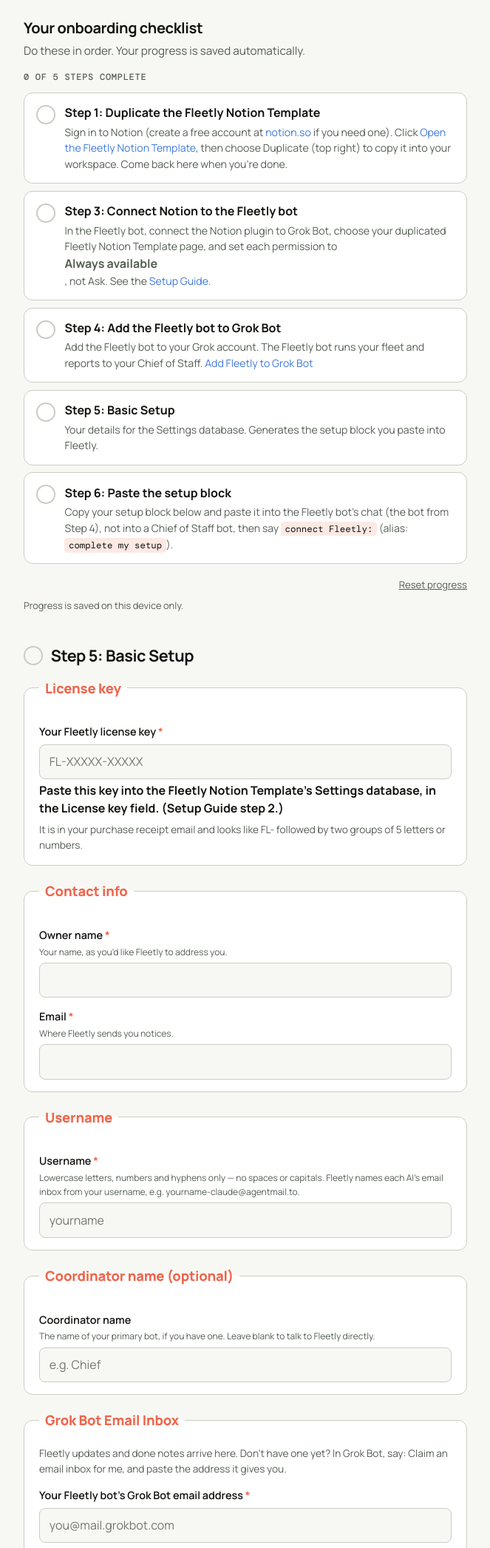
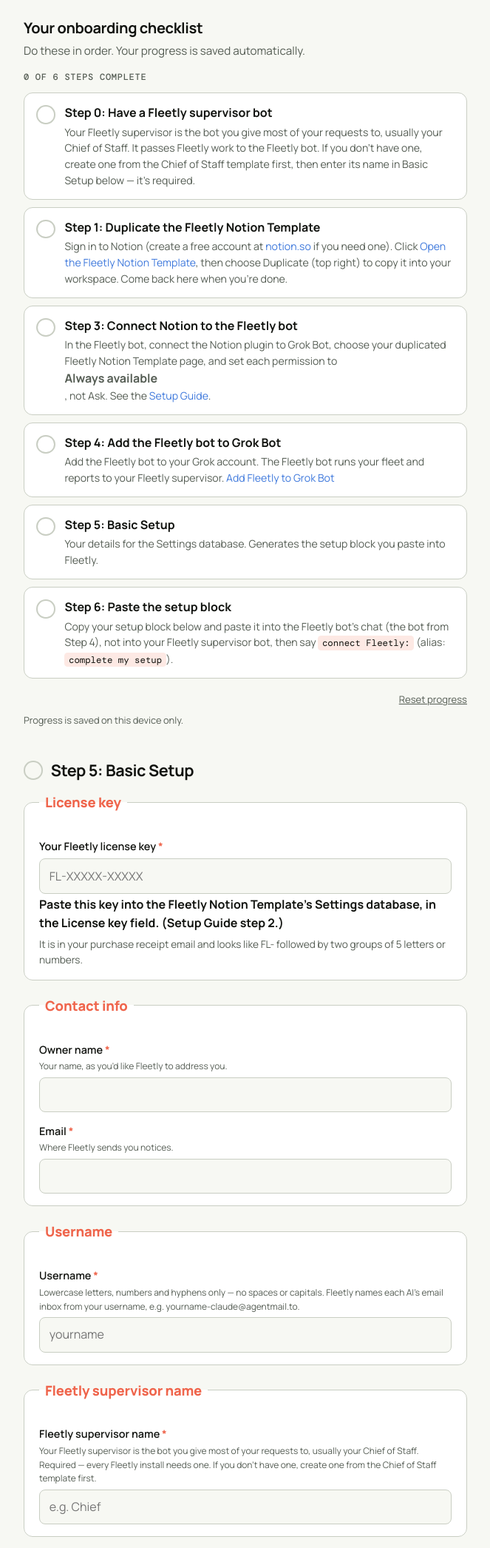
Before and after one commit to MIke24435/fleetly-site, a plain HTML site: page onboarding/index.html in a window 1280 px wide. Shown: the part 180-2272 px from the top of the page at 74% size, without its empty margins (308-971 px from the left). Drawn offline with nearby package versions, Linux system fonts and the light colour scheme.

Commit message:
Onboarding form: Fleetly supervisor required (K.79, Nov 11)
- Supervisor name is now a required field (was 'Coordinator name (optional)')
- Step 0 checklist item: have a Fleetly supervisor bot (checklist now 6 steps)
- Trigger shown as connect supervisor: with connect Chief: as alias
- Customer-facing text says 'Fleetly supervisor' for the role throughout
- Setup-block line label stays 'Coordinator name:' (bot-parsed; rename is Chief's v11 bot-side item)

```diff
--- a/onboarding/index.html
+++ b/onboarding/index.html
@@ -164,8 +164,15 @@
   <section class="checklist" aria-label="Onboarding checklist">
     <h2>Your onboarding checklist</h2>
     <p class="sub2">Do these in order. Your progress is saved automatically.</p>
-    <p class="progress-line" id="progress-line">0 of 5 steps complete</p>
+    <p class="progress-line" id="progress-line">0 of 6 steps complete</p>
     <ol class="steps">
+      <li class="step" data-section="supervisor">
+        <button type="button" class="step-check" aria-label="Mark Have a Fleetly supervisor complete"></button>
+        <div class="step-body">
+          <strong class="step-title">Step 0: Have a Fleetly supervisor bot</strong>
+          <span class="desc">Your Fleetly supervisor is the bot you give most of your requests to, usually your Chief of Staff. It passes Fleetly work to the Fleetly bot. If you don't have one, create one from the Chief of Staff template first, then enter its name in Basic Setup below — it's required.</span>
+        </div>
+      </li>
       <li class="step" data-section="duplicate">
         <button type="button" class="step-check" aria-label="Mark Duplicate Template complete"></button>
         <div class="step-body">
@@ -184,7 +191,7 @@
         <button type="button" class="step-check" aria-label="Mark Add Fleetly Bot complete"></button>
         <div class="step-body">
           <strong class="step-title">Step 4: Add the Fleetly bot to Grok Bot</strong>
-          <span class="desc">Add the Fleetly bot to your Grok account. The Fleetly bot runs your fleet and reports to your Chief of Staff. <span id="grok-template-slot"></span></span>
+          <span class="desc">Add the Fleetly bot to your Grok account. The Fleetly bot runs your fleet and reports to your Fleetly supervisor. <span id="grok-template-slot"></span></span>
         </div>
       </li>
       <li class="step" data-section="basic">
@@ -198,7 +205,7 @@
         <button type="button" class="step-check" aria-label="Mark Paste setup block complete"></button>
         <div class="step-body">
           <strong class="step-title">Step 6: Paste the setup block</strong>
-          <span class="desc">Copy your setup block below and paste it into the Fleetly bot’s chat (the bot from Step 4), not into a Chief of Staff bot, then say <code>connect Fleetly:</code> (alias: <code>complete my setup</code>).</span>
+          <span class="desc">Copy your setup block below and paste it into the Fleetly bot’s chat (the bot from Step 4), not into your Fleetly supervisor bot, then say <code>connect Fleetly:</code> (alias: <code>complete my setup</code>).</span>
         </div>
       </li>
     </ol>
@@ -248,11 +255,12 @@
     </fieldset>
 
     <fieldset>
-      <legend>Coordinator name (optional)</legend>
-      <label for="chief-name">Coordinator name
-        <small>The name of your primary bot, if you have one. Leave blank to talk to Fleetly directly.</small>
+      <legend>Fleetly supervisor name</legend>
+      <label for="chief-name">Fleetly supervisor name <span class="req">*</span>
+        <small>Your Fleetly supervisor is the bot you give most of your requests to, usually your Chief of Staff. Required — every Fleetly install needs one. If you don't have one, create one from the Chief of Staff template first.</small>
       </label>
-      <input type="text" id="chief-name" name="chief-name" autocomplete="off" placeholder="e.g. Chief">
+      <input type="text" id="chief-name" name="chief-name" autocomplete="off" placeholder="e.g. Chief" required>
+      <p class="field-err" id="chief-name-err">Please enter your Fleetly supervisor's name.</p>
     </fieldset>
 
     <fieldset>
@@ -381,7 +389,7 @@
       <button class="copy-btn" id="copy-btn">Copy setup block</button>
       <pre id="setup-block"></pre>
     </div>
-    <p class="next">Paste this into the Fleetly bot&rsquo;s chat (the bot from Step 4), not into a Chief of Staff bot. The Fleetly bot will fill in your Settings and AI Fleet databases.</p>
+    <p class="next">Paste this into the Fleetly bot&rsquo;s chat (the bot from Step 4), not into your Fleetly supervisor bot. The Fleetly bot will fill in your Settings and AI Fleet databases.</p>
   </div>
 
   <section class="what-next" aria-label="What happens next">
@@ -390,7 +398,7 @@
     <ul style="list-style:none; margin:0; padding:0; display:grid; gap:.6rem;">
       <li><label><input type="checkbox" class="wn-check"> <strong>Connect Fleetly:</strong> paste your setup block into the Fleetly bot&rsquo;s chat and say <code>connect Fleetly:</code> (alias: <code>complete my setup</code>).</label></li>
       <li><label><input type="checkbox" class="wn-check"> <strong>Smoke test:</strong> in the Fleetly bot&rsquo;s chat, say <code>my tasks:</code>. If it lists your tasks, Notion is wired up. Your AIs are checked later, when you connect each one.</label></li>
-      <li><label><input type="checkbox" class="wn-check"> <strong>Connect Chief:</strong> (optional) say <code>connect Chief:</code> (alias: <code>chief setup:</code>) to the Fleetly bot.</label></li>
+      <li><label><input type="checkbox" class="wn-check"> <strong>Connect your Fleetly supervisor:</strong> say <code>connect supervisor:</code> (alias: <code>connect Chief:</code>) to the Fleetly bot.</label></li>
       <li><label><input type="checkbox" class="wn-check"> <strong>Connect AI:</strong> say <code>connect AI:</code> (alias: <code>email setup:</code>) in the Fleetly bot&rsquo;s chat for each AI in your fleet, and check each is marked Verified.</label></li>
       <li><label><input type="checkbox" class="wn-check"> <strong>Check each AI:</strong> open a new chat with each AI and say <code>my tasks:</code>. If it lists your tasks, that AI is wired up.</label></li>
       <li><label><input type="checkbox" class="wn-check"> <strong>Start using your fleet:</strong> say <code>help:</code> in the Fleetly bot&rsquo;s chat.</label></li>
@@ -453,7 +461,7 @@
 
   /* ---- Checklist progress (localStorage, per-device) ---- */
   var LS_KEY = 'fleetly-onboarding-progress-v2';
-  var COMPLETABLE = ['duplicate', 'notion', 'bot', 'basic', 'paste'];
+  var COMPLETABLE = ['supervisor', 'duplicate', 'notion', 'bot', 'basic', 'paste'];
   function loadProgress() {
     try { return JSON.parse(localStorage.getItem(LS_KEY)) || {}; }
     catch (e) { return {}; }
@@ -643,6 +651,15 @@
     }
     usernameErr.classList.remove('show');
 
+    var chiefEl = document.getElementById('chief-name');
+    var chiefErr = document.getElementById('chief-name-err');
+    if (!val('chief-name')) {
+      chiefErr.classList.add('show');
+      chiefEl.focus();
+      return;
+    }
+    chiefErr.classList.remove('show');
+
     var otaEl = document.getElementById('ota-email');
     var otaErr = document.getElementById('ota-email-err');
     var otaEmail = otaEl.value.trim();
```
